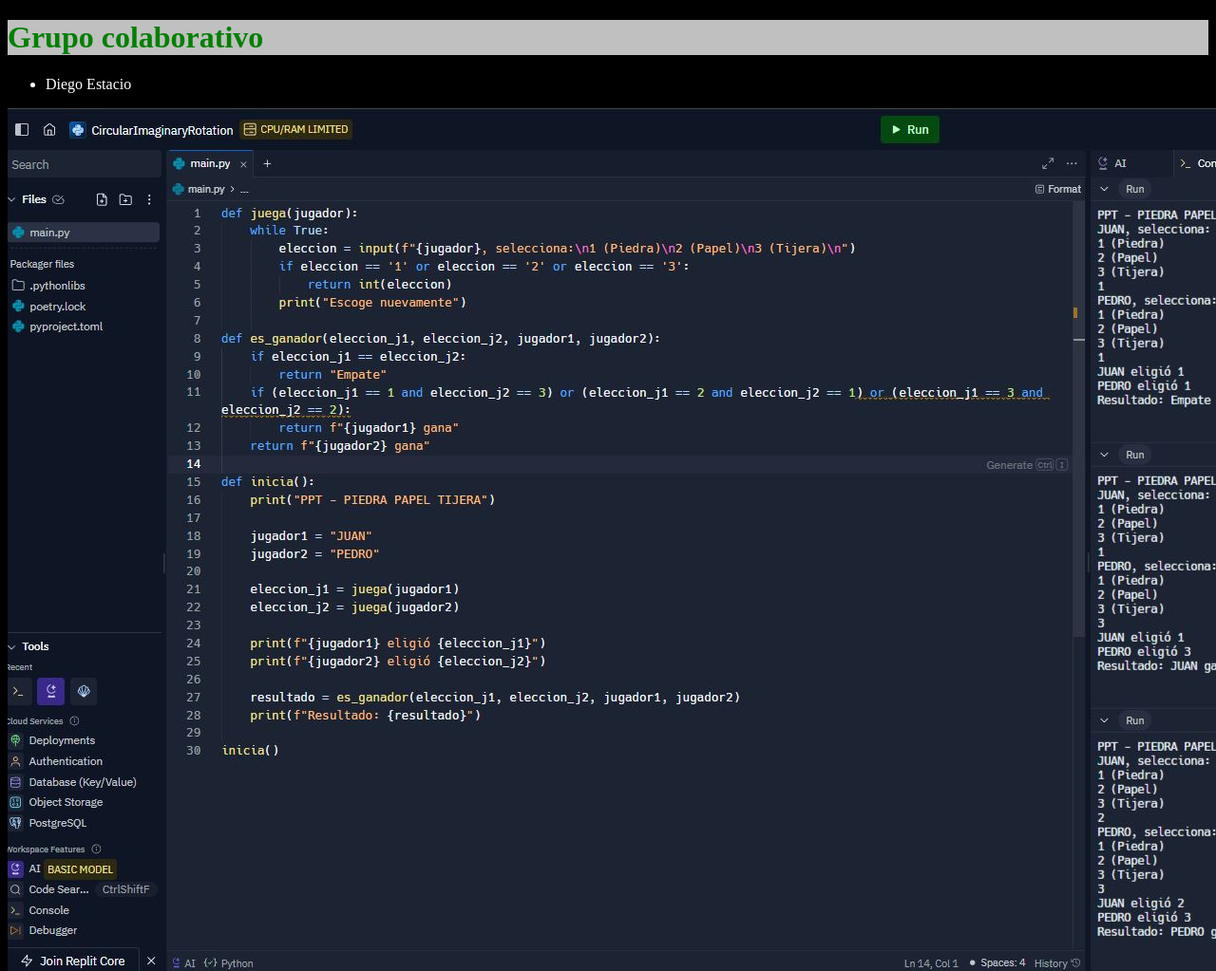
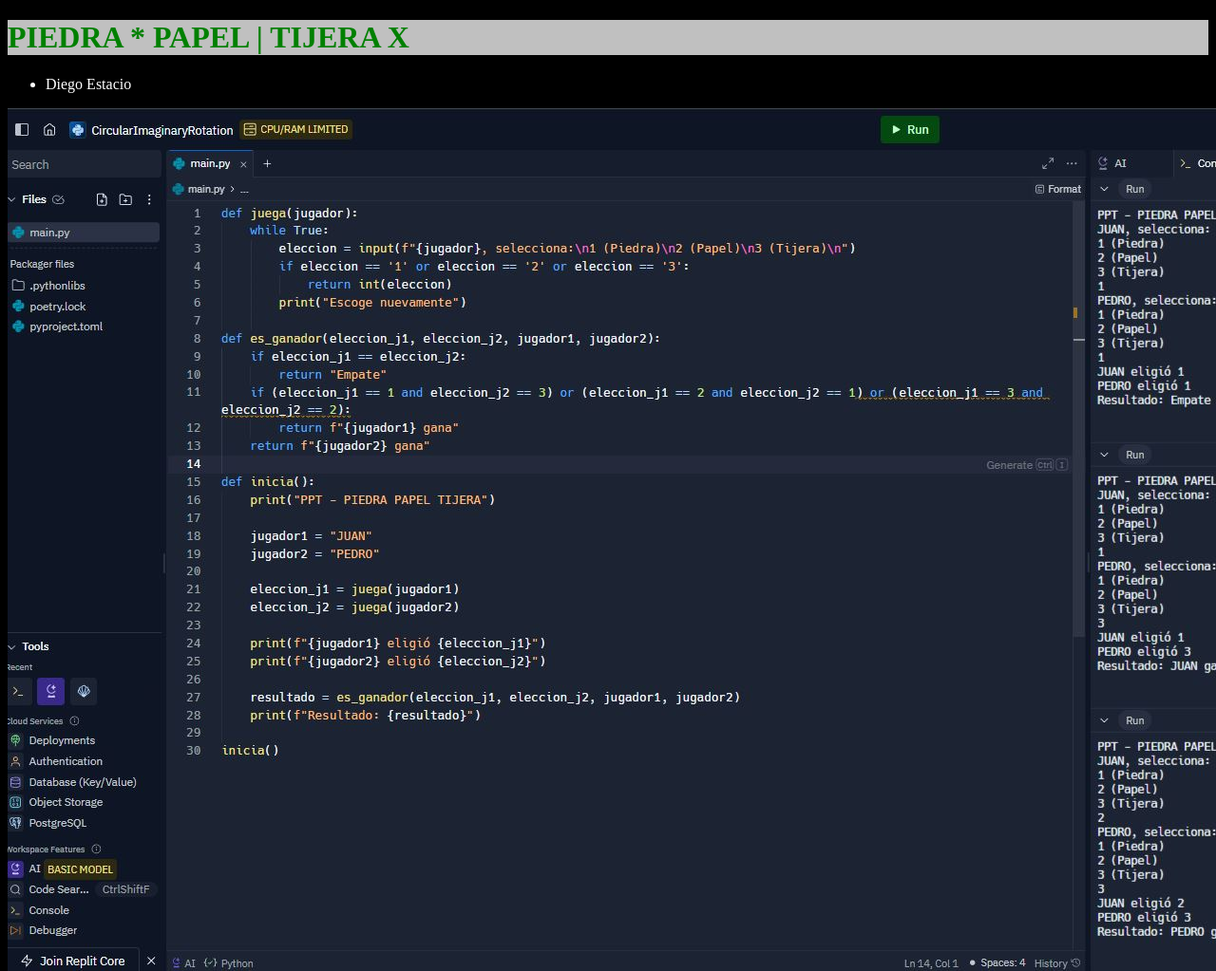
Before and after one commit to emdiego-cmd/PPT, a plain HTML site: page index.html in a window 1280 px wide. Shown: the top 1023 px of the page at 95% size. Drawn offline with Linux system fonts and the light colour scheme.

Commit message:
Update index.html

```diff
--- a/index.html
+++ b/index.html
@@ -9,7 +9,7 @@
 <body>
 
     <h1>
-        Grupo colaborativo
+       PIEDRA * PAPEL | TIJERA X
     </h1>
     <UL>
         <li>Diego Estacio</li>
```
